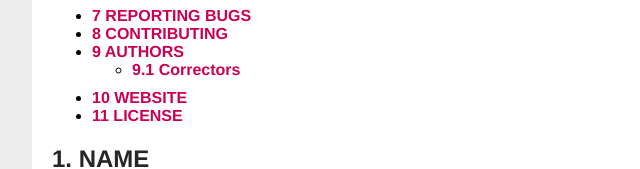
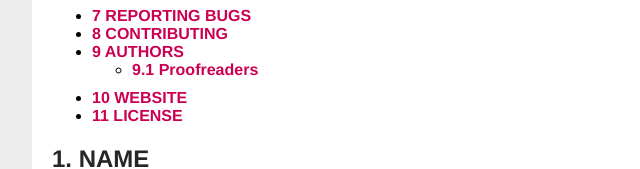
Before and after one commit to gnovis/swift, a plain HTML site: page manual.html in a window 1280 px wide. Shown: the part 849-1018 px from the top of the page, 138-778 px from the left. Drawn offline with Linux system fonts and the light colour scheme.

Commit message:
change correctors to proofreaders

```diff
--- a/manual.html
+++ b/manual.html
@@ -69,7 +69,7 @@
 <li><a href="#contribute">8 CONTRIBUTING</a></li>
 <li><a href="#authors">9 AUTHORS</a></li>
 <ul>
-<li><a href="#correctors">9.1 Correctors</a></li>
+<li><a href="#proofreaders">9.1 Proofreaders</a></li>
 </ul>
 <li><a href="#website">10 WEBSITE</a></li>
 <li><a href="#licence">11 LICENSE</a></li>
@@ -1126,7 +1126,7 @@ mv swift-master swift</code></pre>
 	You are welcome to participate in development of this project. Join us on <a href="https://github.com/gnovis/swift">github</a>.
 	<h2 id="authors">AUTHORS</h2>
 	Created by Jan Novacek &lt;novacekj5@gmail.com&gt; and Jan Outrata &lt;jan.outrata@upol.cz&gt;.
-	<h3 id="correctors">Correctors</h3>
+	<h3 id="proofreaders">Proofreaders</h3>
 	Veronika Novackova &lt;veronika.novackovaa@gmail.com&gt;
 	<h2 id="website">WEBSITE</h2>
 	The project website: <a href="http://gnovis.github.io/swift/">http://gnovis.github.io/swift/</a>.
```
